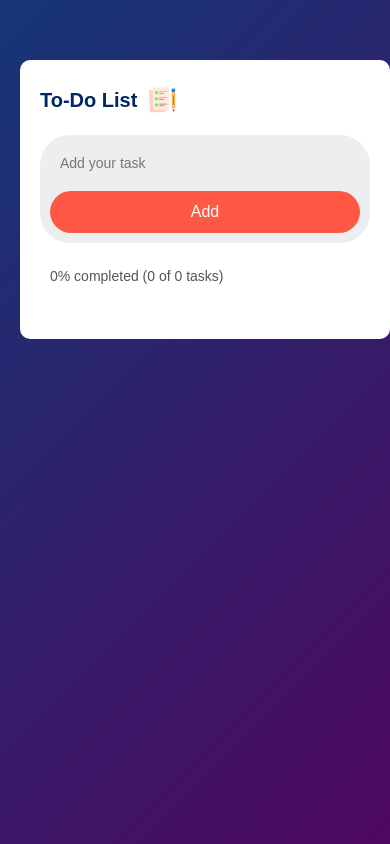
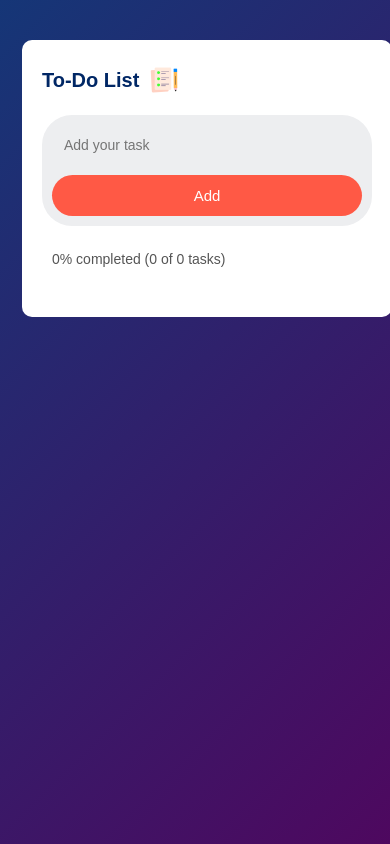
Before and after one commit to stsadiyah01/todo-app, a plain HTML site: page index.html in a window 390 px wide. Drawn offline with Linux system fonts and the light colour scheme.

Commit message:
Fix update responsive for mobile

```diff
--- a/style.css
+++ b/style.css
@@ -3,6 +3,9 @@
     padding: 0;
     font-family: 'Poppins', sans-serif;
     box-sizing: border-box;
+}
+body{
+    overflow-x:hidden;
 }
 .container{
     width: 100%;
@@ -106,24 +109,27 @@ ul li span:hover{
 
 @media (max-width:600px){
     .todo-app{
-        margin: 50px 10px;
-        padding: 25px 20px 40px;
+        margin: 30px 12px;
+        padding: 25px 20px 35px;
 
     }
     .row{
         flex-direction: column;
         align-items: stretch;
         padding: 10px;
+        gap: 10px;
     }
     .row input{
         width: 100%;
-        margin-bottom: 10px;
+        margin-bottom: 0;
         font-size: 14px;
+        padding: 12px;
     }
     .row button{
         width: 100%;
         padding: 12px;
         border-radius: 25px;
+        font-size: 15px;
     }
     .todo-app h2{
         font-size: 20px;
```
